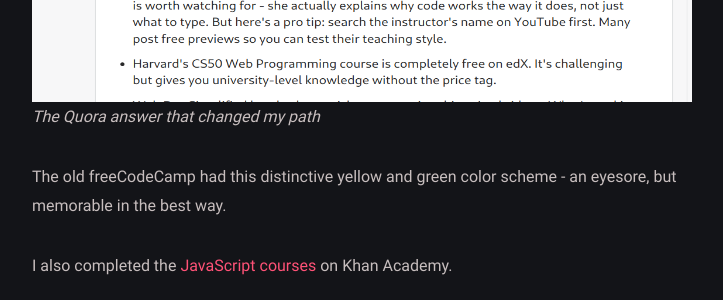
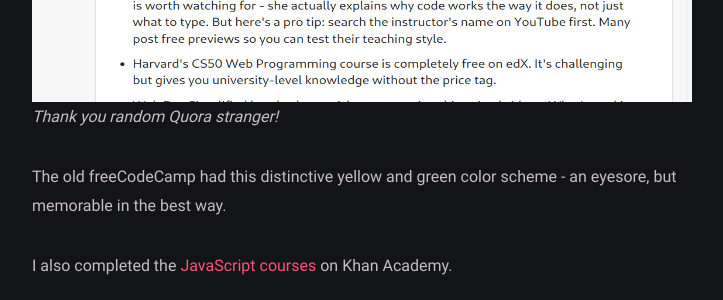
Before and after one commit to harryadel/harryadel.github.io, a Jekyll site: the page built from _posts/2025-1-24-how-I-got-into-web-development.md, in a window 1280 px wide and 900 px high, scrolled down 5826 px. Shown: the part 153-453 px from the top of the window, without its empty margins (278-1001 px from the left). Built offline with Jekyll 4.4.1, drawn with Linux system fonts in a browser that asks for light colours.

Commit message:
Update Quora alt text and caption

```diff
--- a/_posts/2025-1-24-how-I-got-into-web-development.md
+++ b/_posts/2025-1-24-how-I-got-into-web-development.md
@@ -56,8 +56,8 @@
 
 Then came a pivotal moment - while searching for free web development resources, I found a Quora answer recommending "freeCodeCamp."
 
-<img src="/assets/img/Quora.png" alt="Thank you random Quora stranger!" width="800" height="400"/>
-*The Quora answer that changed my path*
+<img src="/assets/img/Quora.png" alt="A Quora answer recommending freeCodeCamp" width="800" height="400"/>
+*Thank you random Quora stranger!*
 
 The old freeCodeCamp had this distinctive yellow and green color scheme - an eyesore, but memorable in the best way.
 
```
